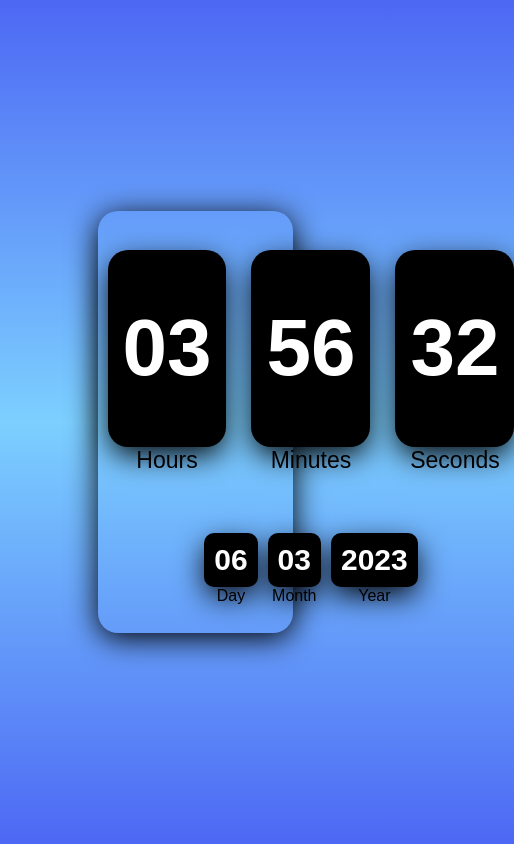
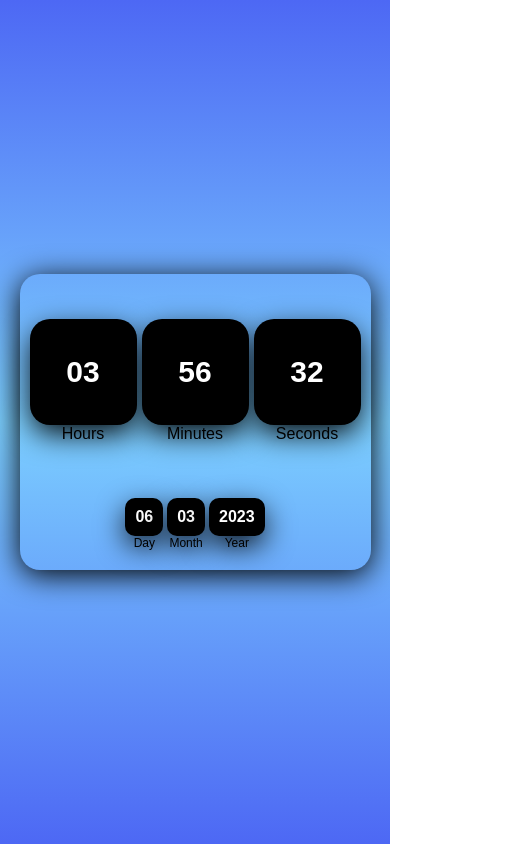
Before and after one commit to M4theus13/Digital-Watch, a plain HTML site: page index.html in a window 390 px wide. Shown: the whole page, 514 px wide, since content can reach past the window. Drawn offline with Linux system fonts and the light colour scheme; a web font is replaced by a local one.

Commit message:
created media query

```diff
--- a/css/style.css
+++ b/css/style.css
@@ -110,3 +110,63 @@ body {
     box-shadow: 0px 10px 30px -2px #000000;
     font-weight: bold;
 }
+
+@media (max-width:768px) {
+    .clock {
+        width: 60%;
+        height: 55%;
+        column-gap: 5px;
+    }
+
+    .time {
+        font-size: 16px;
+    }
+
+    #hours, #minutes, #seconds{
+        font-size: 60px;
+        height: 55%;
+    }
+
+    .box-day, .box-month, .box-year {
+        margin: 0 2px;
+    }
+
+
+    #day, #month, #year {
+        font-size: 26px;
+    }
+
+    .data {
+        font-size: 12px
+    }
+}
+
+@media (max-width:460px) {
+    .clock {
+        width: 90%;
+        height: 35%;
+        column-gap: 5px;
+    }
+
+    .time {
+        font-size: 16px;
+    }
+
+    #hours, #minutes, #seconds{
+        font-size: 30px;
+        height: 55%;
+    }
+
+    .box-day, .box-month, .box-year {
+        margin: 0 2px;
+    }
+
+
+    #day, #month, #year {
+        font-size: 16px;
+    }
+
+    .data {
+        font-size: 12px
+    }
+}
```
